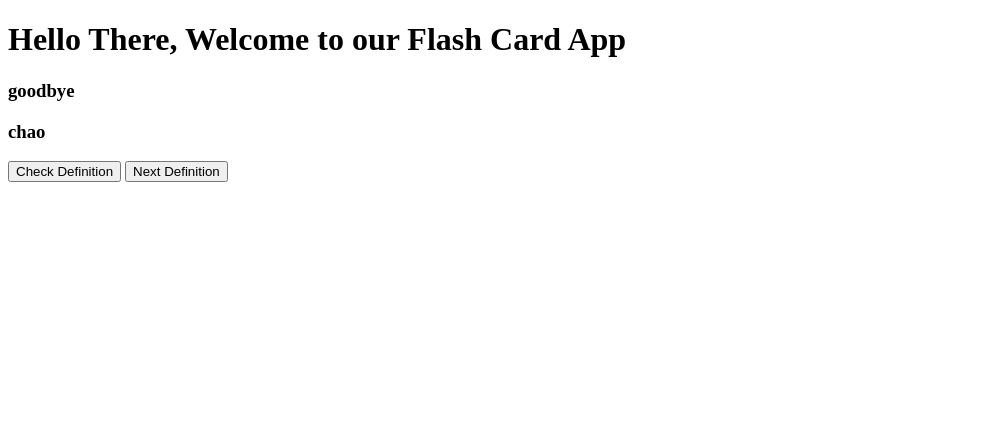
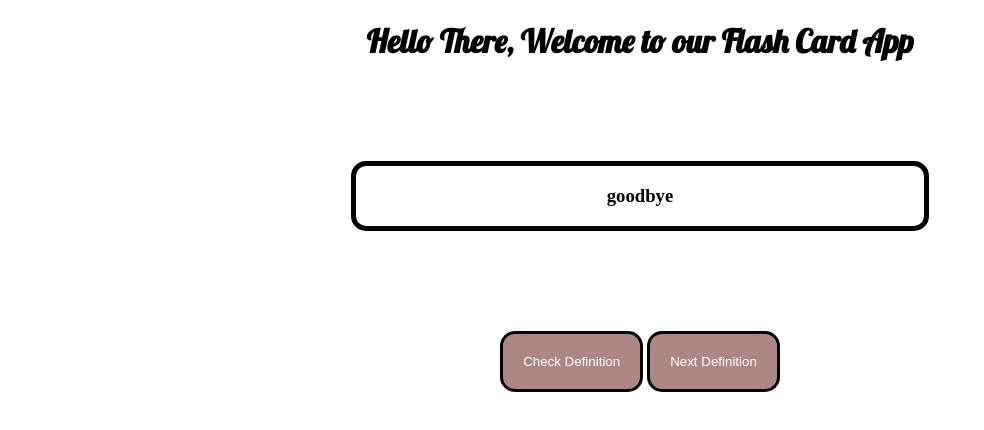
Before and after one commit to EthanPalmer7/memorymonkey, a plain HTML site: page index.html in a window 1280 px wide. Shown: the whole page, without its empty margins (0-984 px from the left). Drawn offline with Linux system fonts and the light colour scheme; the site is published under a folder, as on GitHub Pages, so addresses that start at the root find nothing.

Commit message:
removed unneccessary dir's

```diff
--- a/index.html
+++ b/index.html
@@ -4,7 +4,7 @@
     <meta charset="UTF-8" />
     <meta name="viewport" content="width=device-width, initial-scale=1.0" />
     <title>Memory Monkey</title>
-    <link rel="stylesheet" href="/css/style.css" />
+    <link rel="stylesheet" href="style.css" />
     <link rel="preconnect" href="https://fonts.googleapis.com" />
     <link rel="preconnect" href="https://fonts.gstatic.com" crossorigin />
     <link
@@ -24,6 +24,6 @@
       <button class="check">Check Definition</button>
       <button class="next">Next Definition</button>
     </div>
-    <script src="js/app.js"></script>
+    <script src="app.js"></script>
   </body>
 </html>
```
Also changed, not shown: app.js (renamed from js/app.js), style.css (renamed from css/style.css).
